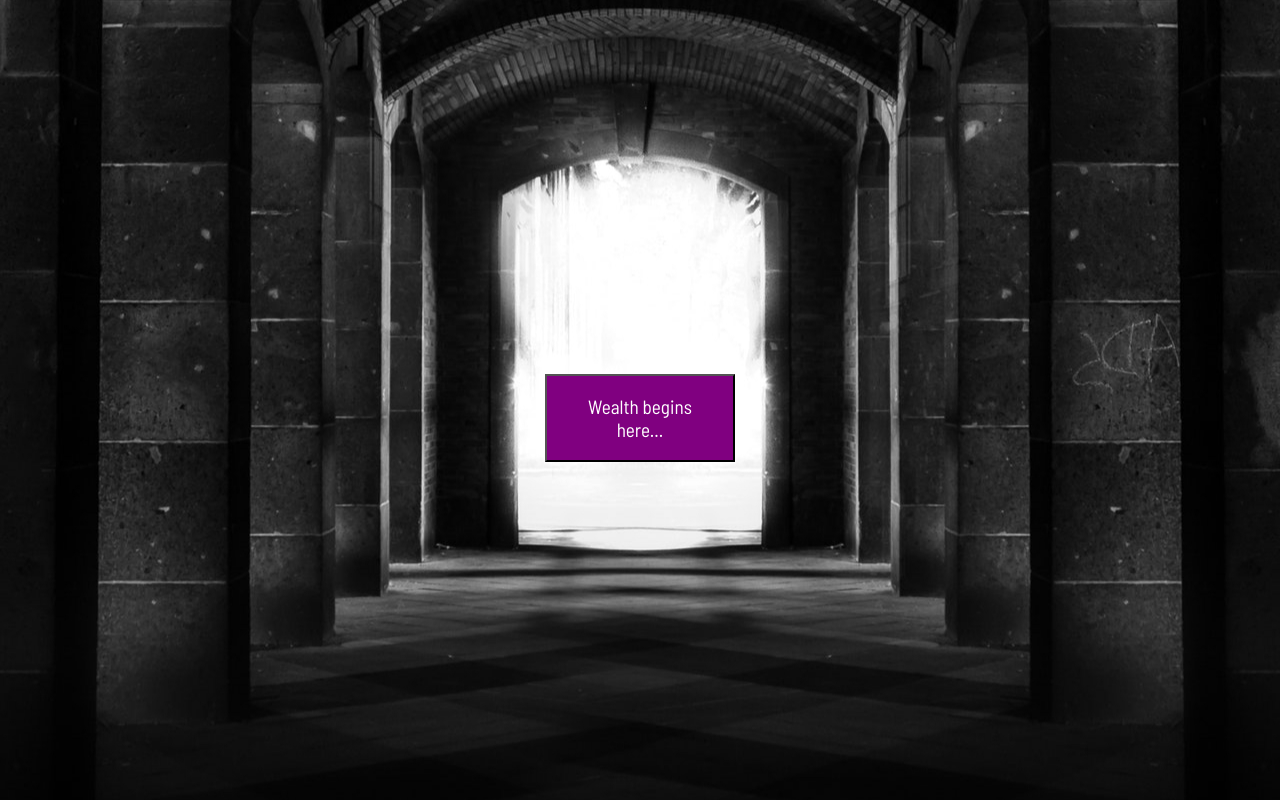
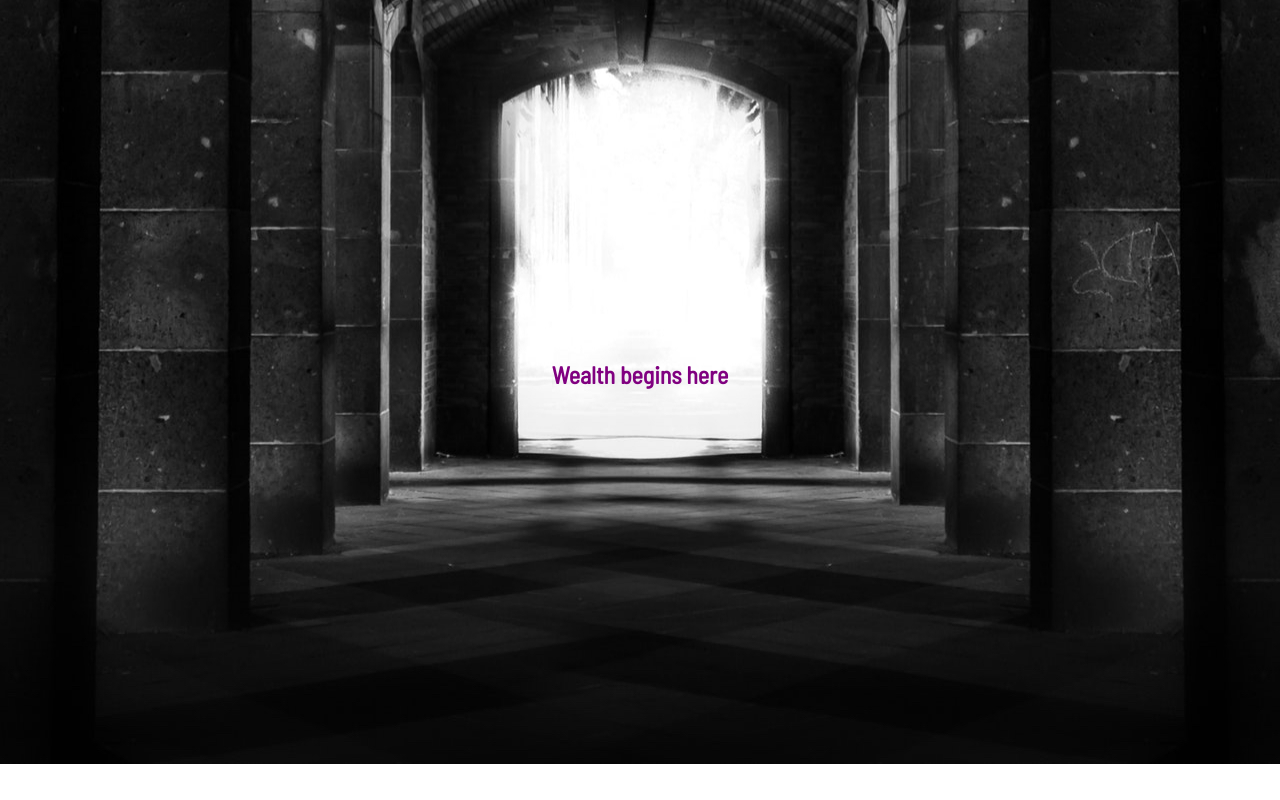
Before and after one commit to clesesne3/stock-start, a plain HTML site: page index.html in a window 1280 px wide. Drawn offline with nearby package versions, Linux system fonts and the light colour scheme.

Commit message:
fade in feature for landing page title

```diff
--- a/home.css
+++ b/home.css
@@ -1,3 +1,5 @@
+/* BODY */
+
 * {
 
 }
@@ -7,27 +9,42 @@ body {
   background-repeat: no-repeat;
   background-position: center;
   background-size: auto;
+  padding: 5%;
 }
 
-#enter-btn-div {
-  width: 15%;
-  margin: auto;
+h1 {
+  font-weight: bold;
+}
+
+/* LANDING PAGE */
+
+#enter-button {
+  width: 17%;
   position: relative;
-  top: 15em;
-  padding-top: 10%;
-  padding-bottom: 10%;
-}
-#enter-button {
-  width: 100%;
-  color: #FFF;
-  background-color: Purple;
-  border-radius: 0;
-  margin: 0;
-  padding: 10%;
-  font-size: 1.2em;
+  top: 12em;
+  text-align: center;
+  color: Purple;
+  margin: 0 auto;
+  font-size: 1.5em;
   font-family: 'Barlow Semi Condensed';
 }
 
 #enter-button:hover {
-  background-color: Green;
+  color: Green;
 }
+
+/* ANIMATIONS */
+.hide {
+  display: none;
+}
+
+@keyframes zoomIn {
+  from {
+    opacity: 0;
+    transform: scale3d(.3, .3, .3);
+  }
+
+  50% {
+    opacity: 1;
+  }
+}
--- a/home.js
+++ b/home.js
@@ -1 +1,6 @@
 'use strict';
+
+$(document).ready(function() {
+  $('#enter-button').addClass('hide');
+  $('#enter-button').fadeIn(1500);
+});
--- a/index.html
+++ b/index.html
@@ -7,9 +7,10 @@
     <link href="https://fonts.googleapis.com/css?family=Barlow+Semi+Condensed" rel="stylesheet">
   </head>
   <body>
-    <div id="enter-btn-div">
-      <button type="button" name="enter" id="enter-button">Wealth begins here...</button>
+    <div class="enter">
+      <h1 id="enter-button">Wealth begins here</h1>
     </div>
+    <script src="https://ajax.googleapis.com/ajax/libs/jquery/3.1.0/jquery.min.js"></script>
     <script type="text/javascript" src="home.js"></script>
   </body>
 </html>
```
